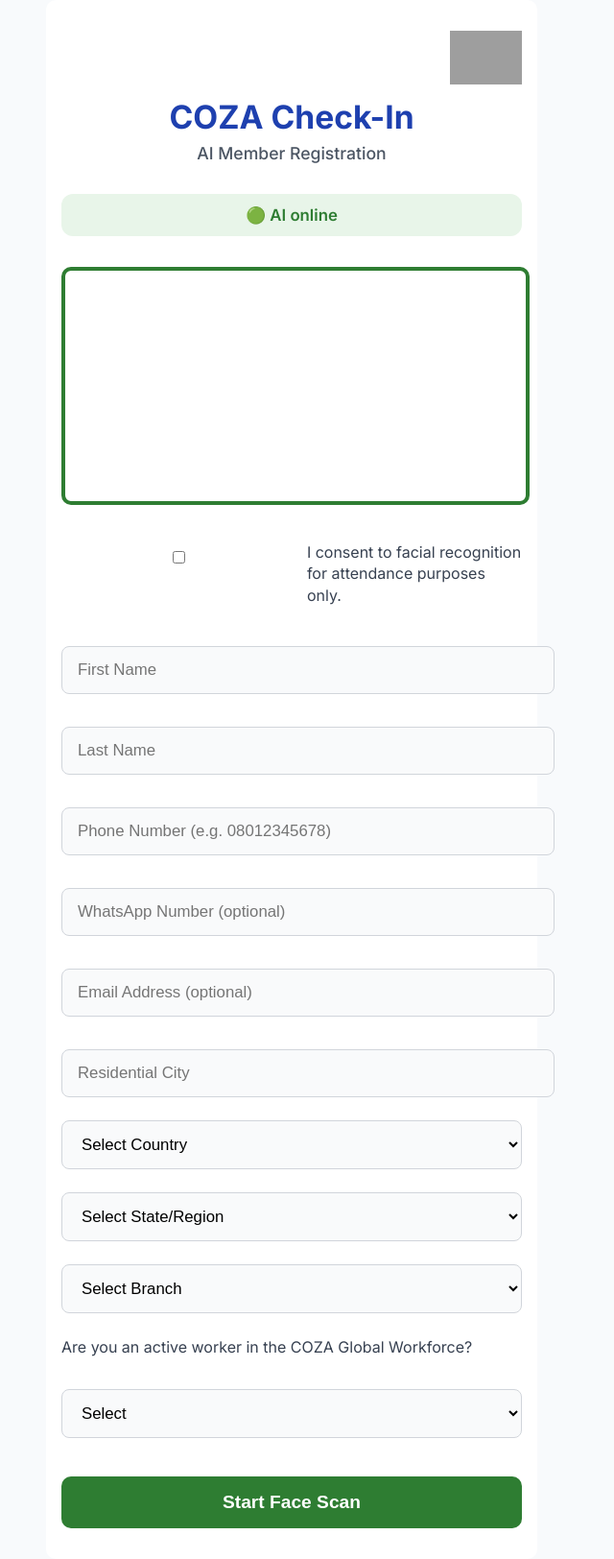
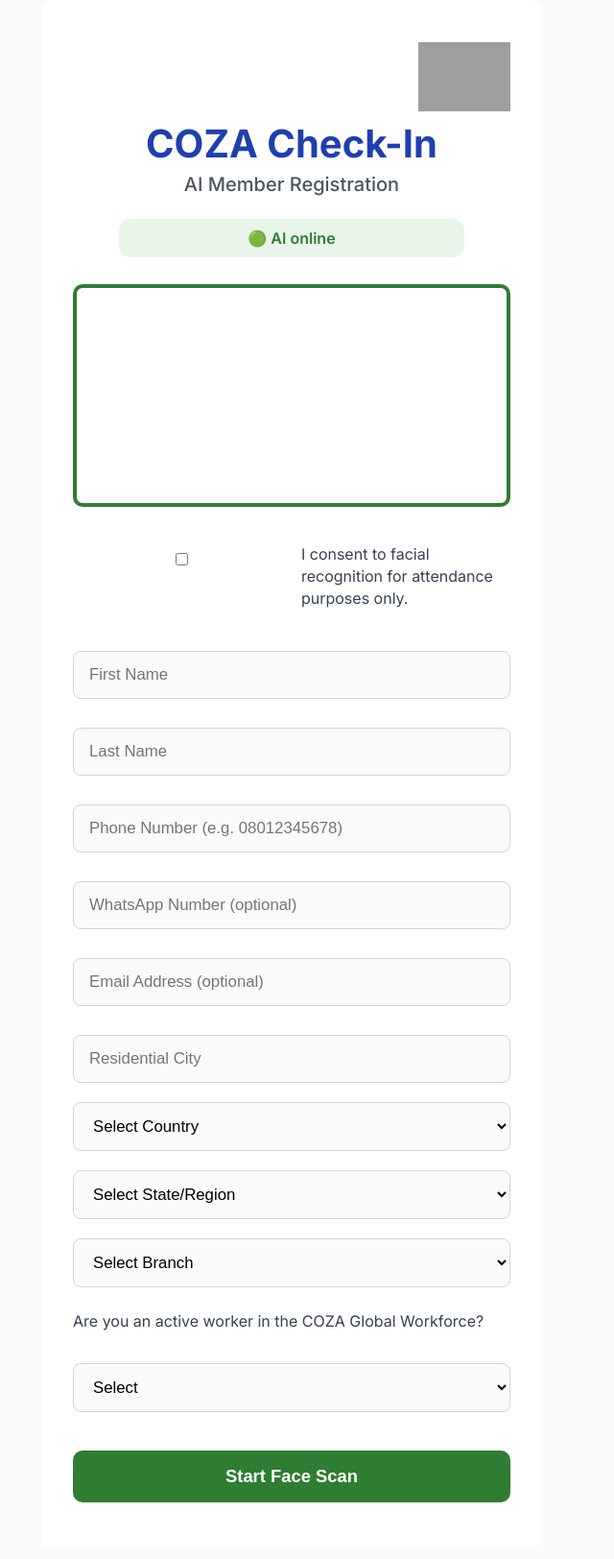
Before and after one commit to tmeinvestor-cpu/church-registration-portal, a Flask app: page / in a window 1280 px wide. Shown: the whole page at 96% size, without its empty margins (336-976 px from the left). After the commit the page ends 1565 px from the top, so only its background shows below. Run offline with Flask 3, Linux system fonts and the light colour scheme; grey boxes are pictures that could not be loaded.

Commit message:
Update register.html

```diff
--- a/portal/templates/register.html
+++ b/portal/templates/register.html
@@ -7,32 +7,39 @@
     <link rel="stylesheet" href="/static/css/style.css">
     <link href="https://fonts.googleapis.com/css2?family=Inter:wght@400;500;600;700&display=swap" rel="stylesheet">
     <style>
+        * {
+            box-sizing: border-box;
+        }
         body {
             font-family: 'Inter', system-ui, -apple-system, sans-serif;
             background: #f8fafc;
             color: #1f2937;
             margin: 0;
             padding: 0;
+            min-height: 100vh;
+            display: flex;
+            flex-direction: column;
         }
         .container {
+            flex: 1;
             max-width: 480px;
+            width: 100%;
             margin: 0 auto;
             padding: 16px;
             background: white;
-            min-height: 100vh;
         }
         .header {
             display: flex;
             justify-content: flex-end;
             align-items: center;
-            padding: 16px 0;
+            padding: 12px 0;
         }
         .header img {
             height: 56px;
             width: auto;
         }
         .main-title {
-            font-size: 2.1rem;
+            font-size: clamp(1.8rem, 5vw, 2.2rem);
             font-weight: 700;
             color: #1e40af;
             text-align: center;
@@ -40,24 +47,24 @@
             line-height: 1.1;
         }
         .subtitle {
-            font-size: 1.1rem;
+            font-size: clamp(1rem, 3.5vw, 1.15rem);
             color: #4b5563;
             text-align: center;
-            margin: 0 0 32px;
+            margin: 0 0 24px;
             font-weight: 500;
         }
         #ai-status {
             text-align: center;
             font-weight: 600;
-            padding: 12px;
+            padding: 10px 16px;
             border-radius: 12px;
-            margin-bottom: 32px;
+            margin: 0 auto 28px;
+            max-width: 360px;
             background: #ecfdf5;
             color: #065f46;
-            font-size: 1.05rem;
         }
         .form-group {
-            margin-bottom: 24px;
+            margin-bottom: 20px;
         }
         input, select {
             width: 100%;
@@ -70,7 +77,7 @@
         input:focus, select:focus {
             border-color: #3b82f6;
             outline: none;
-            box-shadow: 0 0 0 3px rgba(59, 130, 246, 0.2);
+            box-shadow: 0 0 0 3px rgba(59, 130, 246, 0.15);
         }
         label.consent {
             display: flex;
@@ -78,20 +85,20 @@
             gap: 12px;
             margin: 24px 0 32px;
             font-size: 1rem;
-            line-height: 1.4;
+            line-height: 1.45;
             color: #374151;
         }
         button#startScan {
             width: 100%;
             padding: 16px;
-            font-size: 1.2rem;
+            font-size: 1.15rem;
             font-weight: 600;
             background: #2e7d32;
             color: white;
             border: none;
             border-radius: 10px;
             cursor: pointer;
-            margin-top: 16px;
+            margin-top: 20px;
         }
         button#startScan:disabled {
             background: #9ca3af;
@@ -99,16 +106,16 @@
         }
         #successBox {
             text-align: center;
-            padding: 60px 20px 40px;
+            padding: 48px 20px 40px;
         }
         #successBox .checkmark {
-            font-size: 6rem;
+            font-size: clamp(4.5rem, 12vw, 6rem);
             color: #2e7d32;
-            margin-bottom: 24px;
+            margin-bottom: 20px;
         }
         #successBox h1 {
             color: #2e7d32;
-            font-size: 2.2rem;
+            font-size: clamp(1.8rem, 5vw, 2.2rem);
             margin-bottom: 16px;
         }
         #countdown {
@@ -118,7 +125,7 @@
             margin: 24px 0;
         }
         #successBox button {
-            padding: 16px 40px;
+            padding: 16px 48px;
             font-size: 1.15rem;
             background: #2e7d32;
             color: white;
@@ -127,22 +134,32 @@
             cursor: pointer;
         }
 
-        @media (max-width: 480px) {
-            .main-title { font-size: 1.85rem; }
-            .subtitle { font-size: 1rem; }
-            .header img { height: 48px; }
+        @media (min-width: 768px) {
+            .container {
+                padding: 32px;
+                max-width: 520px;
+            }
+            .main-title {
+                font-size: 2.5rem;
+            }
+            .subtitle {
+                font-size: 1.25rem;
+            }
+            .header img {
+                height: 72px;
+            }
         }
     </style>
 </head>
 <body>
 
 <div class="container" id="formBox">
-    <!-- Header with logo top-right -->
+    <!-- Header: logo top-right -->
     <div class="header">
         <img src="/static/images/coza-logo.png" alt="COZA Global Logo">
     </div>
 
-    <!-- Main title & subtitle -->
+    <!-- Main title & subtitle – centered, prominent -->
     <h1 class="main-title">COZA Check-In</h1>
     <p class="subtitle">AI Member Registration</p>
 
@@ -158,7 +175,7 @@
         I consent to facial recognition for attendance purposes only.
     </label>
 
-    <!-- FORM FIELDS -->
+    <!-- FORM FIELDS – better spaced -->
     <div class="form-group">
         <input id="first_name" placeholder="First Name" required>
     </div>
```
